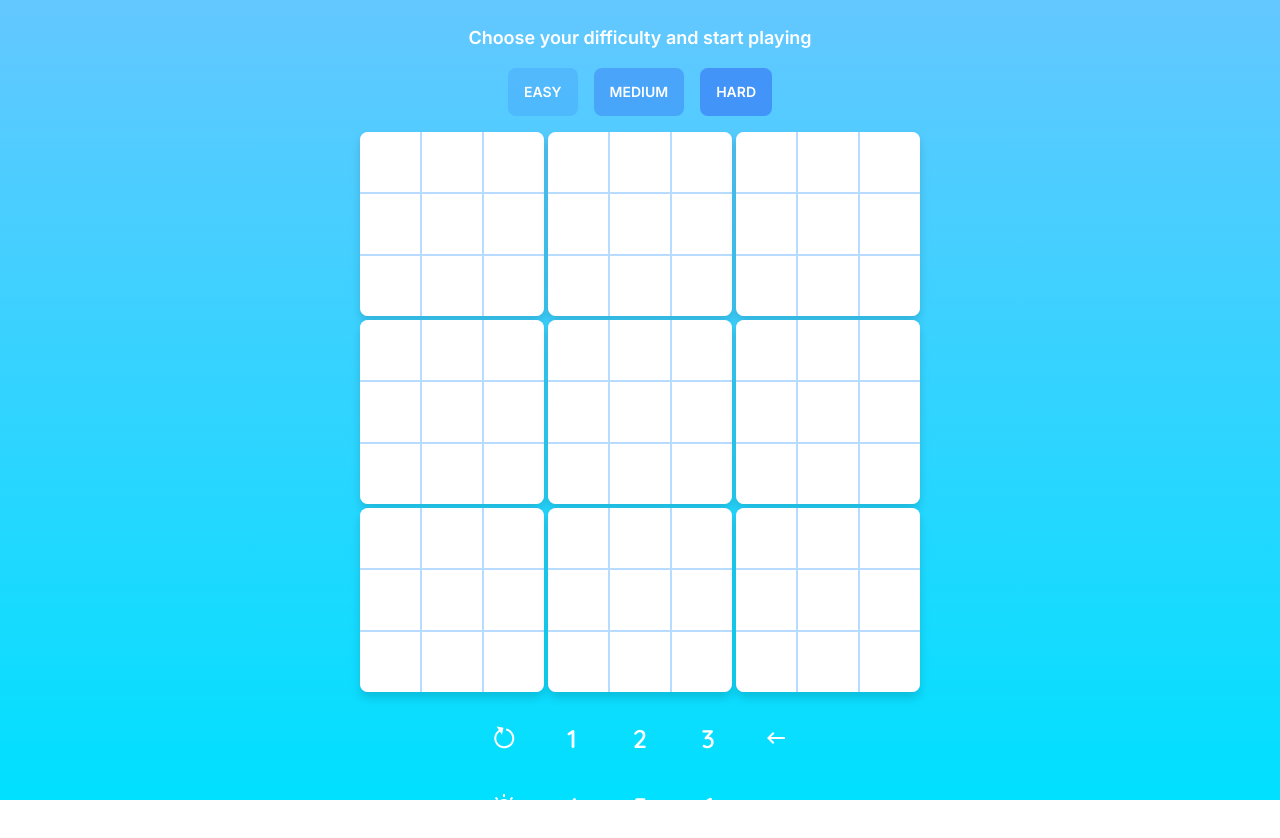
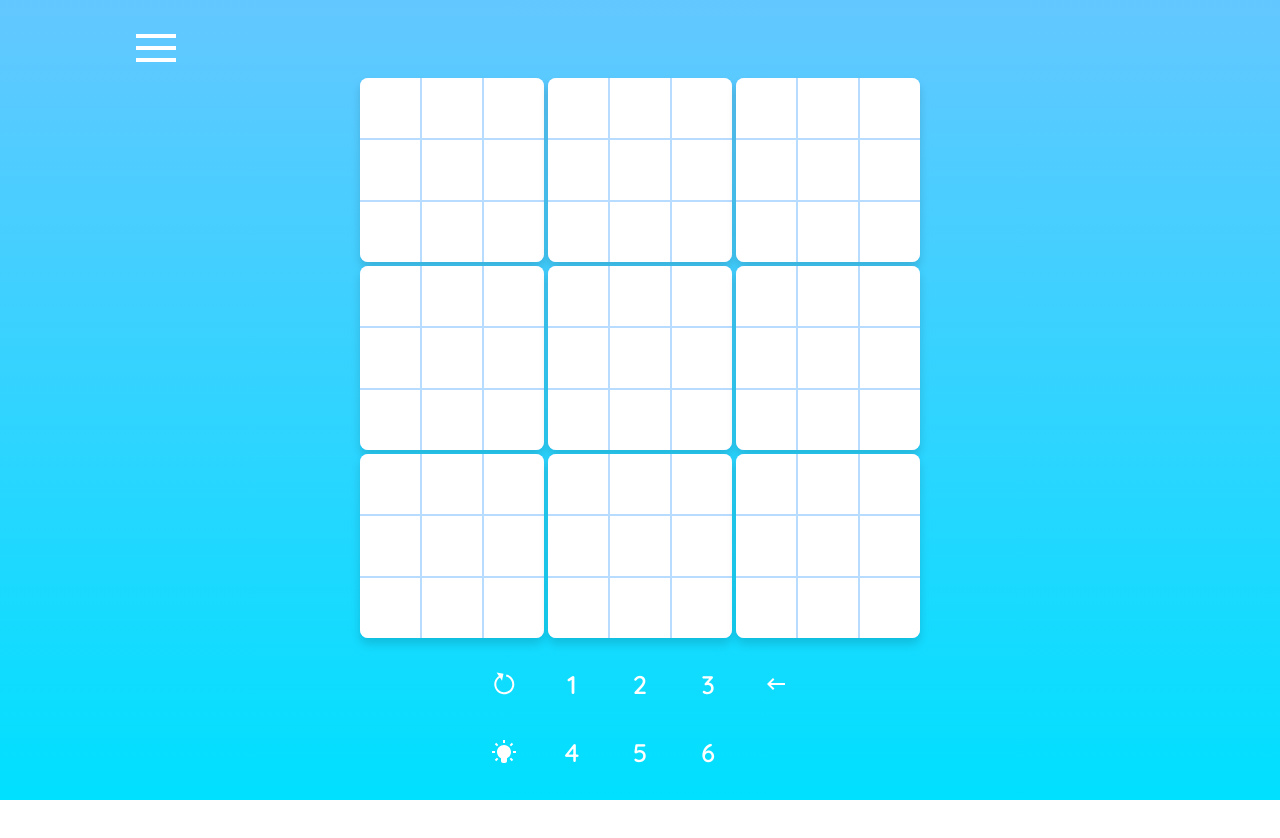
Before and after one commit to raswonders/sudoku-test, a Next.js app: page / in a window 1280 px wide. Shown: the top 838 px of the page. Built offline with nearby package versions, Linux system fonts and the light colour scheme.

Commit message:
add styled burger-menu

```diff
--- a/src/app/components/menubar.jsx
+++ b/src/app/components/menubar.jsx
@@ -1,72 +1,39 @@
 import React, { useState } from "react";
 
-function Menubar({ game, setGame }) {
-  const [activeTab, setActiveTab] = useState("Play");
-  const isPlay = activeTab === "Play";
-  const isGame = Boolean(game);
+import burgerIconSvg from "../../../public/burger-menu.svg";
 
-  function handleTabClick(tabName) {
-    setActiveTab(tabName);
-  }
-
-  function handleDifficultyClick(difficulty) {
-    if (isGame) {
-      setGame("");
-      window.confirm("Game is already in progress, do you want to continue?");
-    }
-    setGame(difficulty);
-  }
-
+export function Menubar() {
   return (
-    <>
-      <h1 className="text-white font-semibold text-lg">Choose your difficulty and start playing</h1>
-      {/* <div className="tabs">
-        <a
-          className={`tab tab-bordered tab-md ${
-            activeTab === "Play" ? "tab-active" : ""
-          }`}
-          onClick={() => handleTabClick("Play")}
+    <header className="flex w-full">
+      <div className="dropdown">
+        <label
+          tabIndex={0}
+          className="btn px-1 border-0 bg-transparent hover:bg-transparent"
         >
-          Play
-        </a>
-        <a
-          className={`tab tab-bordered tab-md ${
-            activeTab === "Solution" ? "tab-active" : ""
-          }`}
-          onClick={() => handleTabClick("Solution")}
+          <img src={burgerIconSvg.src} alt="Menu" />
+        </label>
+        <ul
+          tabIndex={0}
+          className="dropdown-content z-[1] menu p-2 shadow bg-base-100 rounded-box w-44"
         >
-          Find Solution
-        </a>
-      </div> */}
-      {isPlay && (
-        <DifficultyButtons handleDifficultyClick={handleDifficultyClick} />
-      )}
-    </>
-  );
-}
-
-function DifficultyButtons({ handleDifficultyClick }) {
-  return (
-    <div className="flex justify-center space-x-4 my-4">
-      <button
-        onClick={() => handleDifficultyClick("easy")}
-        className="btn bg-opacity-25 hover:bg-opacity-100 hover:bg-blue-300 bg-blue-500 border-white text-white border-0 btn-primary"
-      >
-        Easy
-      </button>
-      <button
-        onClick={() => handleDifficultyClick("medium")}
-        className="btn bg-opacity-50 hover:bg-opacity-100 hover:bg-blue-300 bg-blue-500 border-white text-white border-0 btn-primary"
-      >
-        Medium
-      </button>
-      <button
-        onClick={() => handleDifficultyClick("hard")}
-        className="btn bg-opacity-75 hover:bg-opacity-100 hover:bg-blue-300 bg-blue-500 border-white text-white border-0 btn-primary"
-      >
-        Hard
-      </button>
-    </div>
+          <li>
+            <a className="hover:bg-blue-200 active:!bg-blue-500 active:!text-white focus:bg-blue-300 font-semibold">
+              New game
+            </a>
+          </li>
+          <li>
+            <a className="hover:bg-blue-200 active:!bg-blue-500 active:!text-white focus:bg-blue-300">
+              Blank board
+            </a>
+          </li>
+          <li>
+            <a className="hover:bg-blue-200 active:!bg-blue-500 active:!text-white focus:bg-blue-300">
+              Leaderboard
+            </a>
+          </li>
+        </ul>
+      </div>
+    </header>
   );
 }
 
```
Also changed, not shown: public/burger-menu.svg (added).
